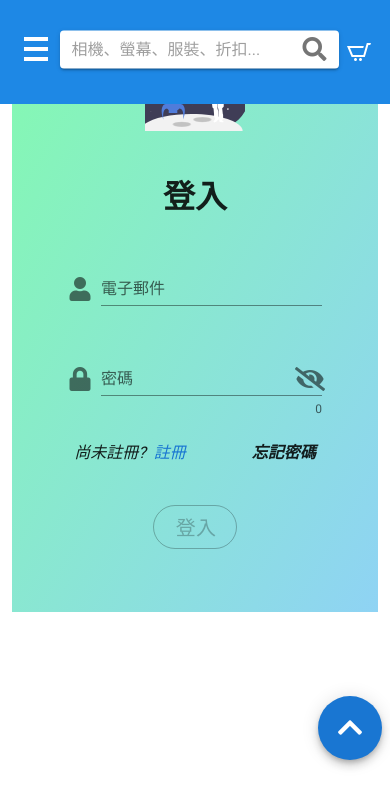
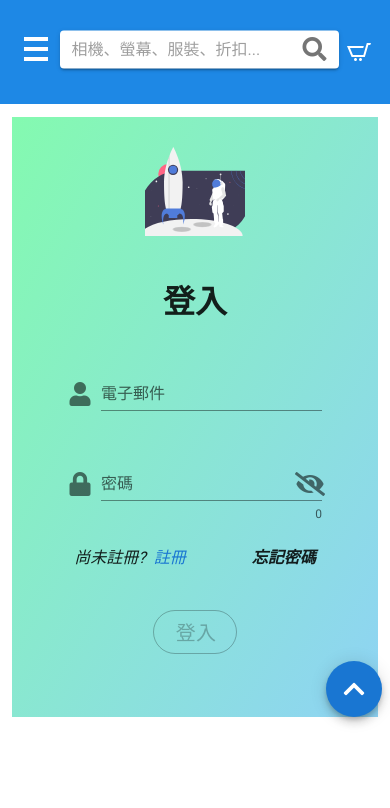
Before and after one commit to Andy-Ho8872/e-commerce-site-front-end, a Nuxt app: page /Auth/login in a window 390 px wide. Shown: the top 808 px of the page. Built offline with nearby package versions, Linux system fonts and the light colour scheme.

Commit message:
add css variables and new media query for xxs size mobile

```diff
--- a/layouts/default.vue
+++ b/layouts/default.vue
@@ -1,7 +1,7 @@
 <template>
     <v-app dark>
-        <v-main class="main_view">
-            <Header class="header" />
+        <v-main>
+            <Header class="header"/>
             <!-- <HeaderV2 class="header"/> -->
             <nuxt class="content"/>
             <AlertMessage class="alert-message"/>
@@ -12,7 +12,6 @@
                 color="primary"
                 fab
                 dark
-                large
             >
                 <v-icon>fa-chevron-up</v-icon>
             </v-btn>
@@ -36,10 +35,21 @@ export default {
 
 <style lang="scss" scoped>
 $z-index-top : 10000;
+$header-v2-padding-bottom: 20%; //! 若使用 HeaderV2 則必須使用此屬性
+$padding-top-xl: 10%; //*   4k and ultra-wide or large desktop...  > 1904px
+$padding-top-lg: 15%; //*   desktop... 1264px > < 1904px
+$padding-top-md: 20%; //*   Large tablet to laptop... 960px > < 1264px
+$padding-top-xs: 30%; //*   mobile... <600px
+$padding-top-xss: 35%; //*   mobile... <375px
+
 .header {
     position: fixed;
     top: 0;
     z-index: $z-index-top;
+}
+.content {
+    padding-top: $padding-top-xl;
+    // padding-bottom: $header-v2-padding-bottom; //! 若使用 HeaderV2 則必須使用此屬性
 }
 .alert-message {
     z-index: $z-index-top;
@@ -51,15 +61,29 @@ $z-index-top : 10000;
 }
 .to-top {
     z-index: $z-index-top;
-    bottom: 10%;
+    bottom: 15%;
     position: fixed !important;
     right: 0;
 }
 
-@media (max-width: 768px) {
-    //! 此樣式只套用在 有使用 HeaderV2 的時候
+@media (max-width: 1260px) {
     .content {
-        padding-bottom: 20%;
+        padding-top: $padding-top-lg;
+    }
+}
+@media (max-width: 960px) {
+    .content {
+        padding-top: $padding-top-md;
+    }
+}
+@media (max-width: 600px) {
+    .content {
+        padding-top: $padding-top-xs;
+    }
+}
+@media (max-width: 375px) {
+    .content {
+        padding-top: $padding-top-xss;
     }
 }
 </style>
```
